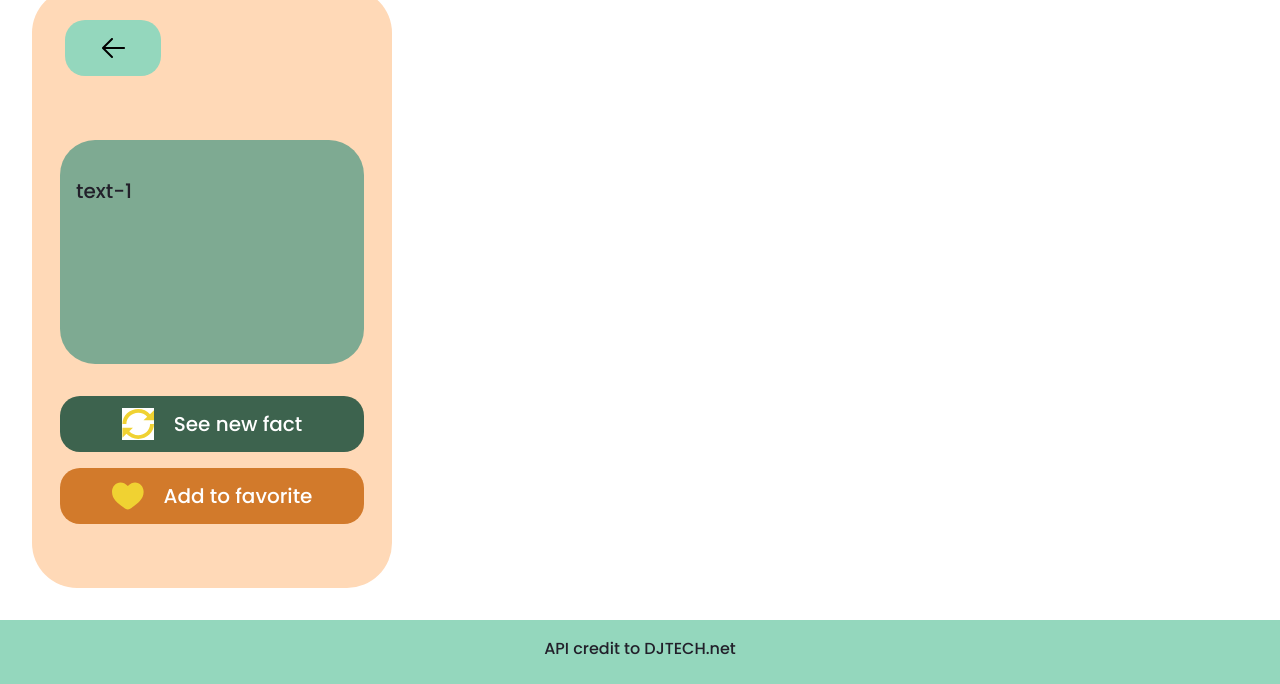
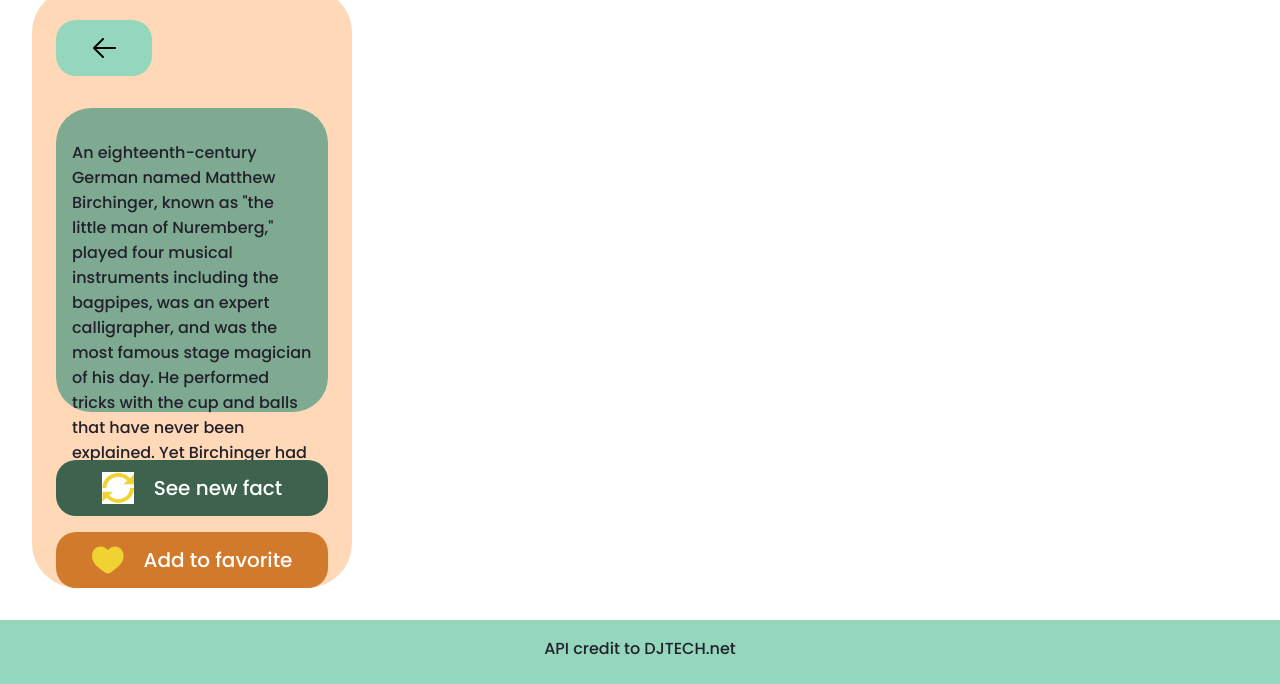
Before and after one commit to vicki-robertson/curious-fem, a plain HTML site: page pages/curiousfacts.html in a window 1280 px wide. Shown: the part 220-904 px from the top of the page. Drawn offline with Linux system fonts and the light colour scheme; a web font is replaced by a local one.

Commit message:
cambios a los enlaces y html titulos

```diff
--- a/pages/curiousfacts.html
+++ b/pages/curiousfacts.html
@@ -20,21 +20,21 @@
         <section class="container-facts">
             <a class="back-btn" href="../index.html">
                 <img src="../assets/img/go-back-icon.svg" alt="">
-                <p>Back</p>
+                <h3>Back</h3>
             </a>
 
             <div class="text-box-facts">
-                <p>text-1</p>
+                <p>An eighteenth-century German named Matthew Birchinger, known as "the little man of Nuremberg," played four musical instruments including the bagpipes, was an expert calligrapher, and was the most famous stage magician of his day. He performed tricks with the cup and balls that have never been explained. Yet Birchinger had no hands, legs, or thighs, and was less than 29 inches tall.</p>
             </div>
 
             <a class="new-fact-btn" href="#">
                 <img src="../assets/img/see-more-icon.svg" alt="icono de volver a recargar">
-                <p>See new fact</p>
+                <h3>See new fact</h3>
             </a>
 
             <a class="favorites-btn" href="./favorites.html" alt="">
                 <img src="../assets/img/heart-icon.svg" alt="">
-                <p>Add to favorite</p>
+                <h3>Add to favorite</h3>
             </a>
         </section>
     </main>
@@ -43,6 +43,6 @@
         <h3>API credit to DJTECH.net</h3>
     </footer>
 
-    <script src="./src/js/add_curious.js"></script>
+    <script src="../src/js/add_curious.js"></script>
 </body>
 </html>
--- a/src/css/body.css
+++ b/src/css/body.css
@@ -40,106 +40,6 @@ a{
 }
 
 
-/* Estilos de curiousfacts */
 
 
-
-.back-btn {
-    display: flex;
-    /* flex-direction: column; */
-    align-items: center;
-    justify-content: center;
-    /* text-align: center; */
-    background-color: var(--green);
-    border-radius: 20px;
-    color: #fff;
-    cursor: pointer;
-    width: 6rem;
-    height: 3.5rem;
-    margin-top: 2rem;
-    margin-right: 55%;
-}
-
-.back-btn img {
-    width: 2rem;
-    height: 2rem;
-}
-
-.back-btn p {
-    display: none;
-    /* align-items: flex-end; */
-}
-
-.container-facts {
-    display: flex;
-    flex-direction: column;
-    align-items: center;
-    background-color: var(--peach);
-    width: 22.5rem;
-    height: 37.5rem;
-    border-radius: 45px;
-    margin: 2rem;
-}
-
-
-
-.text-box-facts {
-    display: block;
-    /* flex-direction: column; */
-    justify-content: center;
-    background-color: var(--medium-green);
-    border-radius: 35px;
-    width: 19rem;
-    height: 14rem;
-    margin-top: 4rem;
-}
-
-.text-box-facts p {
-    text-align: left;
-    padding: 1rem;
-}
-
-.new-fact-btn img {
-    width: 2rem;
-    height: 2rem;
-    margin-right: 1.25rem;
-}
-
-.new-fact-btn {
-    display: flex;
-    flex-direction: row;
-    align-items: center;
-    justify-content: center;
-    text-align: center;
-    background-color: var(--dark-green);
-    border-radius: 20px;
-    color: #fff;
-    cursor: pointer;
-    width: 19rem;
-    height: 3.5rem;
-    margin-top: 2rem;
-}
-
-
-.favorites-btn img {
-    width: 2rem;
-    height: 2rem;
-    margin-right: 1.25rem;
-}
-
-.favorites-btn {
-    display: flex;
-    flex-direction: row;
-    align-items: center;
-    justify-content: center;
-    text-align: center;
-    background-color: var(--orange);
-    border-radius: 20px;
-    color: #fff;
-    cursor: pointer;
-    width: 19rem;
-    height: 3.5rem;
-    margin-top: 1rem;
-}
-
 /*desktop style responsive*/
--- /dev/null
+++ b/src/css/curiousfacts.css
@@ -0,0 +1,105 @@
+/* Estilos de curiousfacts */
+
+
+
+
+
+.container-facts {
+    display: flex;
+    flex-direction: column;
+    align-items: center;
+    background-color: var(--peach);
+    width: 20rem;
+    height: 37.5rem;
+    border-radius: 45px;
+    margin: 2rem;
+
+}
+
+.back-btn {
+    display: flex;
+    /* flex-direction: column; */
+    align-items: center;
+    justify-content: center;
+    /* text-align: center; */
+    background-color: var(--green);
+    border-radius: 20px;
+    color: #fff;
+    cursor: pointer;
+    width: 6rem;
+    height: 3.5rem;
+    margin-top: 2rem;
+    margin-right: 55%;
+}
+
+.back-btn img {
+    width: 2rem;
+    height: 2rem;
+}
+
+.back-btn h3 {
+    display: none;
+    /* align-items: flex-end; */
+}
+
+.text-box-facts {
+    display: flex;
+    /* flex-direction: column; */
+    justify-content: center;
+    background-color: var(--medium-green);
+    border-radius: 35px;
+    width: 17rem;
+    height: 16rem;
+    margin-top: 2rem;
+    flex-grow: 2
+}
+
+.text-box-facts p {
+    text-align: left;
+    padding: 1rem;
+}
+
+.new-fact-btn img {
+    width: 2rem;
+    height: 2rem;
+    margin-right: 1.25rem;
+}
+
+.new-fact-btn {
+    display: flex;
+    flex-direction: row;
+    align-items: center;
+    justify-content: center;
+    text-align: center;
+    background-color: var(--dark-green);
+    border-radius: 20px;
+    color: #fff;
+    cursor: pointer;
+    width: 17rem;
+    height: 3.5rem;
+    margin-top: 3rem;
+}
+
+
+.favorites-btn img {
+    width: 2rem;
+    height: 2rem;
+    margin-right: 1.25rem;
+}
+
+.favorites-btn {
+    display: flex;
+    flex-direction: row;
+    align-items: center;
+    justify-content: center;
+    text-align: center;
+    background-color: var(--orange);
+    border-radius: 20px;
+    color: #fff;
+    cursor: pointer;
+    width: 17rem;
+    height: 3.5rem;
+    margin-top: 1rem;
+}
+
+/*desktop style responsive*/
--- a/src/css/styles.css
+++ b/src/css/styles.css
@@ -3,6 +3,8 @@
 @import url(./footer.css);
 @import url(./header.css);
 @import url(./body.css);
+@import url(./curiousfacts.css);
+@import url(./favorites.css);
 
 :root {
     --yellow: #F0D232;
@@ -45,14 +47,14 @@ h2 {
 }
 
 h3 {
-    font-size: 16px;
+    font-size: 20px;
     font-weight: 400;
     text-align: center;
 }
 
 p {
-    font-size: 20px;
-    font-weight: 500;
+    font-size: 16px;
+    font-weight: 400;
 }
 
 
```
Also changed, not shown: pages/favorites.html (+5 -5 lines), src/css/favorites.css (added).
